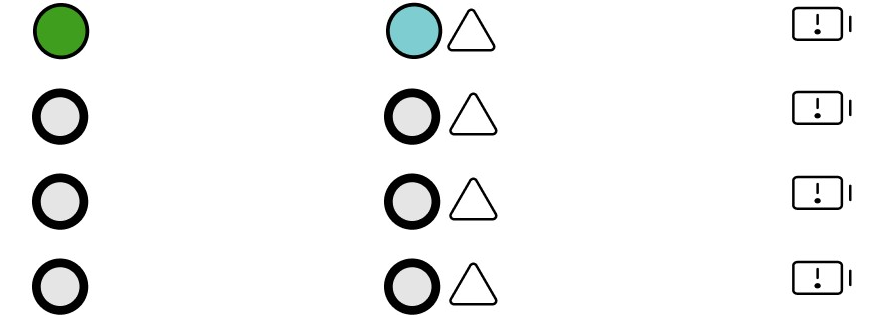
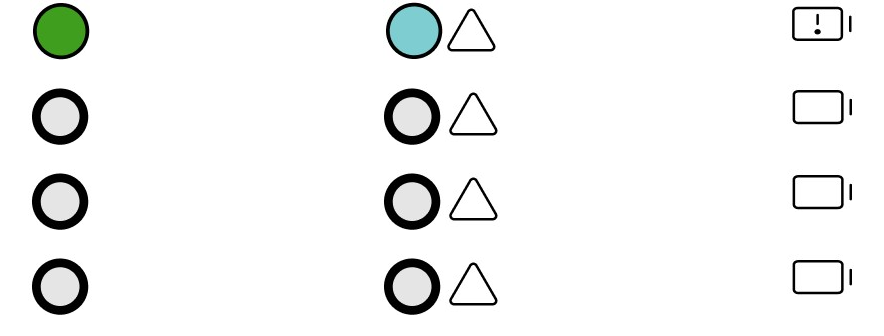
Before and after one commit to robinfintz/TeamTech21_MERN, a React (Create React App) app in the folder frontend/: page /Employees in a window 1280 px wide. Shown: the part 741-1077 px from the top of the page, without its empty margins (200-1084 px from the left). Built offline with nearby package versions, Linux system fonts and the light colour scheme.

Commit message:
added offline symbols that i forgot last time

```diff
--- a/frontend/src/views/Employees.js
+++ b/frontend/src/views/Employees.js
@@ -8,6 +8,7 @@ import battery75 from '../symbols/battery-75.jpg'
 import battery50 from '../symbols/battery-50.jpg'
 import battery25 from '../symbols/battery-25.jpg'
 import batteryWarning from '../symbols/battery-warning.jpg'
+import batteryOffline from '../symbols/battery-offline.jpg'
 import deviceOnline from '../symbols/device-online.jpg'
 import deviceOffline from '../symbols/device-offline.jpg'
 import goodAir from '../symbols/good-air.jpg'
@@ -76,21 +77,21 @@ const Employees = () => {
               <div className="row">
                   <div className="col-sm-4" style={{textAlign:"center"}}><img src={deviceOffline} className="img-fluid" alt="device offline" /></div>
                   <div className="col-sm-4" style={{textAlign:"center"}}><img src={deviceOffline} className="img-fluid" alt="device offline" /><img src={noWarning} className="img-fluid" alt="online" /></div>
-                  <div className="col-sm-4" style={{textAlign:"center"}}><img src={batteryWarning} className="img-fluid" alt="battery offline" /></div>
+                  <div className="col-sm-4" style={{textAlign:"center"}}><img src={batteryOffline} className="img-fluid" alt="battery offline" /></div>
                 </div>
                 <div className="spacer"> &nbsp; </div>
 
               <div className="row">
                   <div className="col-sm-4" style={{textAlign:"center"}}><img src={deviceOffline} className="img-fluid" alt="device offline" /></div>
                   <div className="col-sm-4" style={{textAlign:"center"}}><img src={deviceOffline} className="img-fluid" alt="device offline" /><img src={noWarning} className="img-fluid" alt="online" /></div>
-                  <div className="col-sm-4" style={{textAlign:"center"}}><img src={batteryWarning} className="img-fluid" alt="battery offline" /></div>
+                  <div className="col-sm-4" style={{textAlign:"center"}}><img src={batteryOffline} className="img-fluid" alt="battery offline" /></div>
                 </div>
                 <div className="spacer"> &nbsp; </div>
 
               <div className="row">
                   <div className="col-sm-4" style={{textAlign:"center"}}><img src={deviceOffline} className="img-fluid" alt="device offline" /></div>
                   <div className="col-sm-4" style={{textAlign:"center"}}><img src={deviceOffline} className="img-fluid" alt="device offline" /><img src={noWarning} className="img-fluid" alt="online" /></div>
-                  <div className="col-sm-4" style={{textAlign:"center"}}><img src={batteryWarning} className="img-fluid" alt="battery offline" /></div>
+                  <div className="col-sm-4" style={{textAlign:"center"}}><img src={batteryOffline} className="img-fluid" alt="battery offline" /></div>
                 </div>
                 <div className="spacer"> &nbsp; </div>
 
```
Also changed, not shown: frontend/src/symbols/battery-offline.jpg (added).
